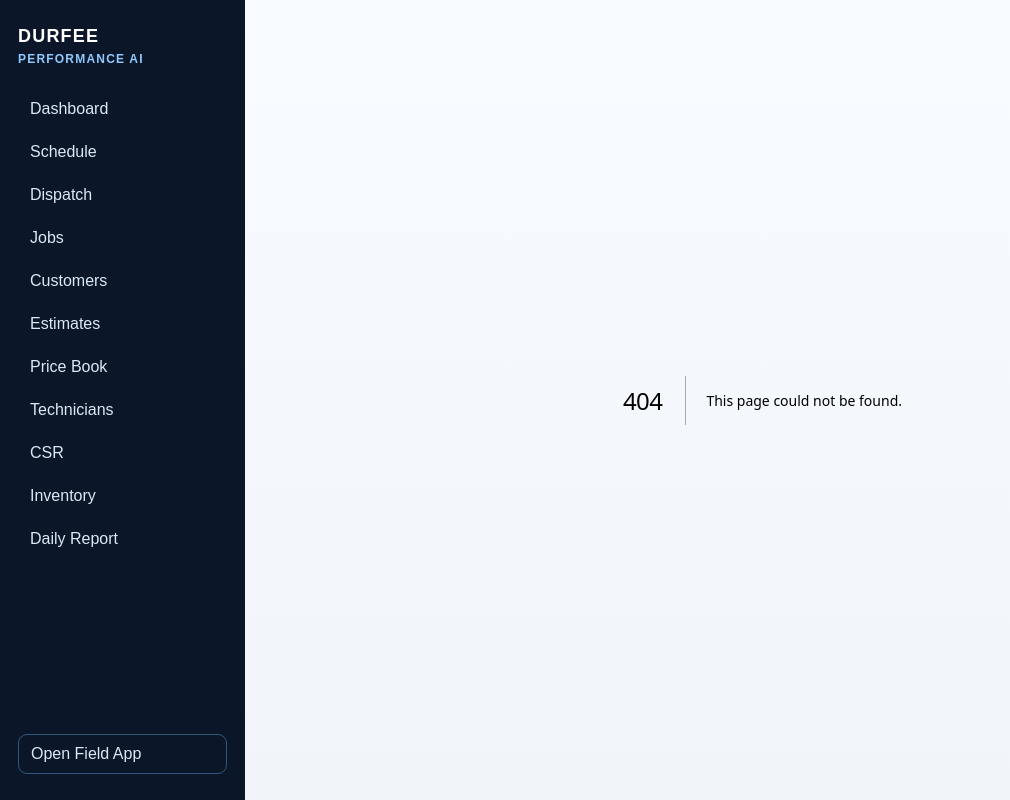
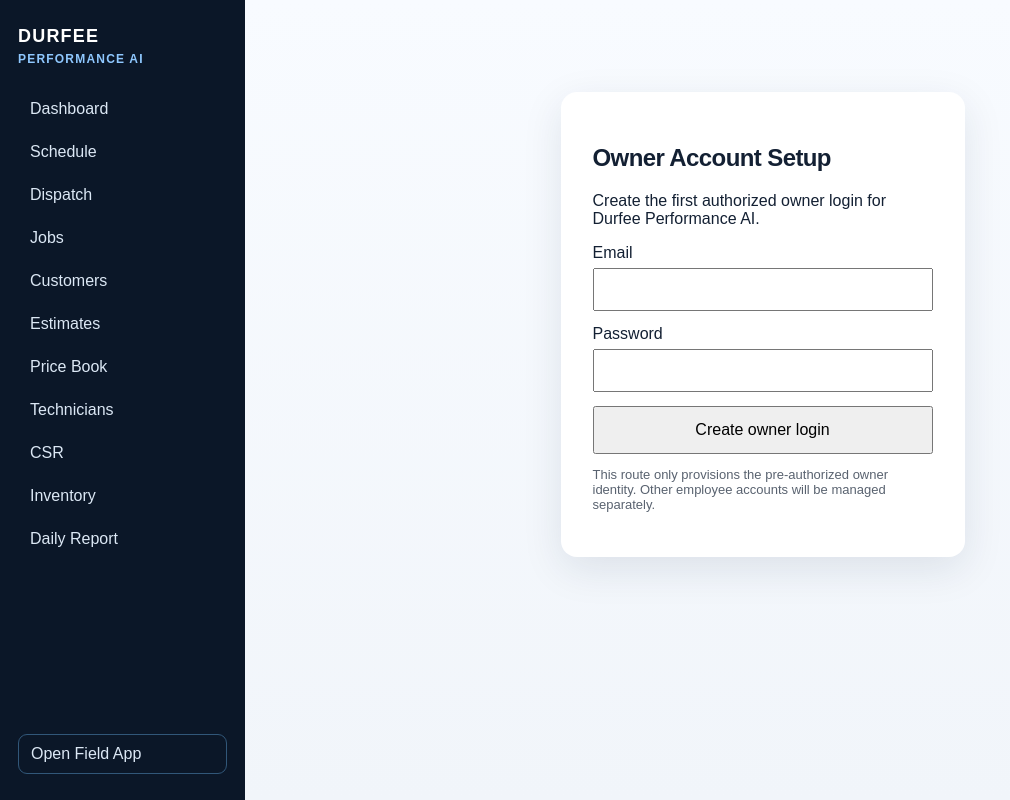
Before and after one commit to durfeeplumbing/Durfee-performance-ai, a Next.js app: page /setup-owner in a window 1280 px wide. Before the commit this address had no page. Shown: the whole page, without its empty margins (0-1010 px from the left). Built offline with nearby package versions, Linux system fonts and the light colour scheme.

Commit message:
Add one-time owner setup screen

```diff
--- /dev/null
+++ b/app/setup-owner/page.tsx
@@ -0,0 +1,6 @@
+import { setupOwner } from './actions';
+
+export default async function SetupOwnerPage({searchParams}:{searchParams:Promise<{error?:string;status?:string}>}){
+  const params=await searchParams;
+  return <main style={{maxWidth:460,margin:'8vh auto',padding:28}}><article style={{padding:32,borderRadius:16,boxShadow:'0 12px 40px rgba(20,40,70,.1)'}}><h1>Owner Account Setup</h1><p>Create the first authorized owner login for Durfee Performance AI.</p>{params.error==='unauthorized'&&<p role="alert">That email is not authorized for owner setup.</p>}{params.error==='password'&&<p role="alert">Use a password with at least 12 characters.</p>}{params.error==='signup'&&<p role="alert">Account setup could not be completed.</p>}{params.status==='confirm'&&<p>Check your email for the Supabase confirmation message, then sign in.</p>}<form action={setupOwner} style={{display:'grid',gap:14}}><label>Email<input name="email" type="email" autoComplete="email" required style={{display:'block',width:'100%',padding:12,marginTop:6}}/></label><label>Password<input name="password" type="password" autoComplete="new-password" minLength={12} required style={{display:'block',width:'100%',padding:12,marginTop:6}}/></label><button type="submit" style={{padding:13,cursor:'pointer'}}>Create owner login</button></form><p style={{fontSize:13,opacity:.7}}>This route only provisions the pre-authorized owner identity. Other employee accounts will be managed separately.</p></article></main>
+}
```
